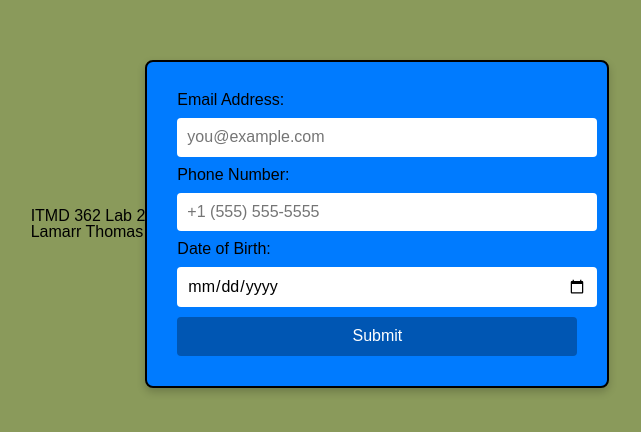
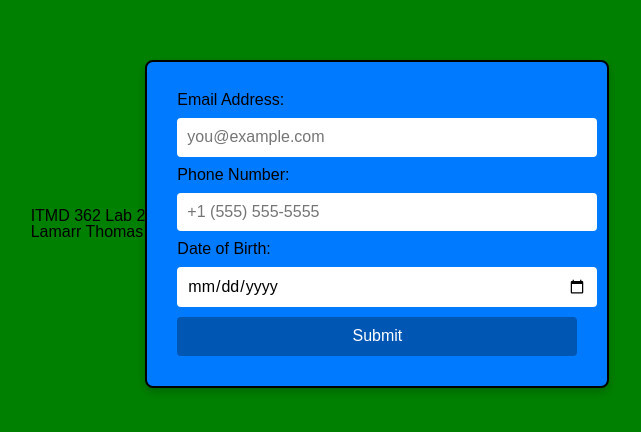
Before and after one commit to lthomas15-362/lab2, a plain HTML site: page index.html in a window 1280 px wide. Shown: the part 196-628 px from the top of the page, without its empty margins (320-961 px from the left). Drawn offline with Linux system fonts and the light colour scheme.

Commit message:
fixing bg color

```diff
--- a/css/screen.css
+++ b/css/screen.css
@@ -1,7 +1,7 @@
 
 body {
   font-family: Arial, sans-serif;
-  background-color: #8A9A5B;
+  background-color: green;
   margin: 0;
   padding: 20px;
   display: flex;
```
